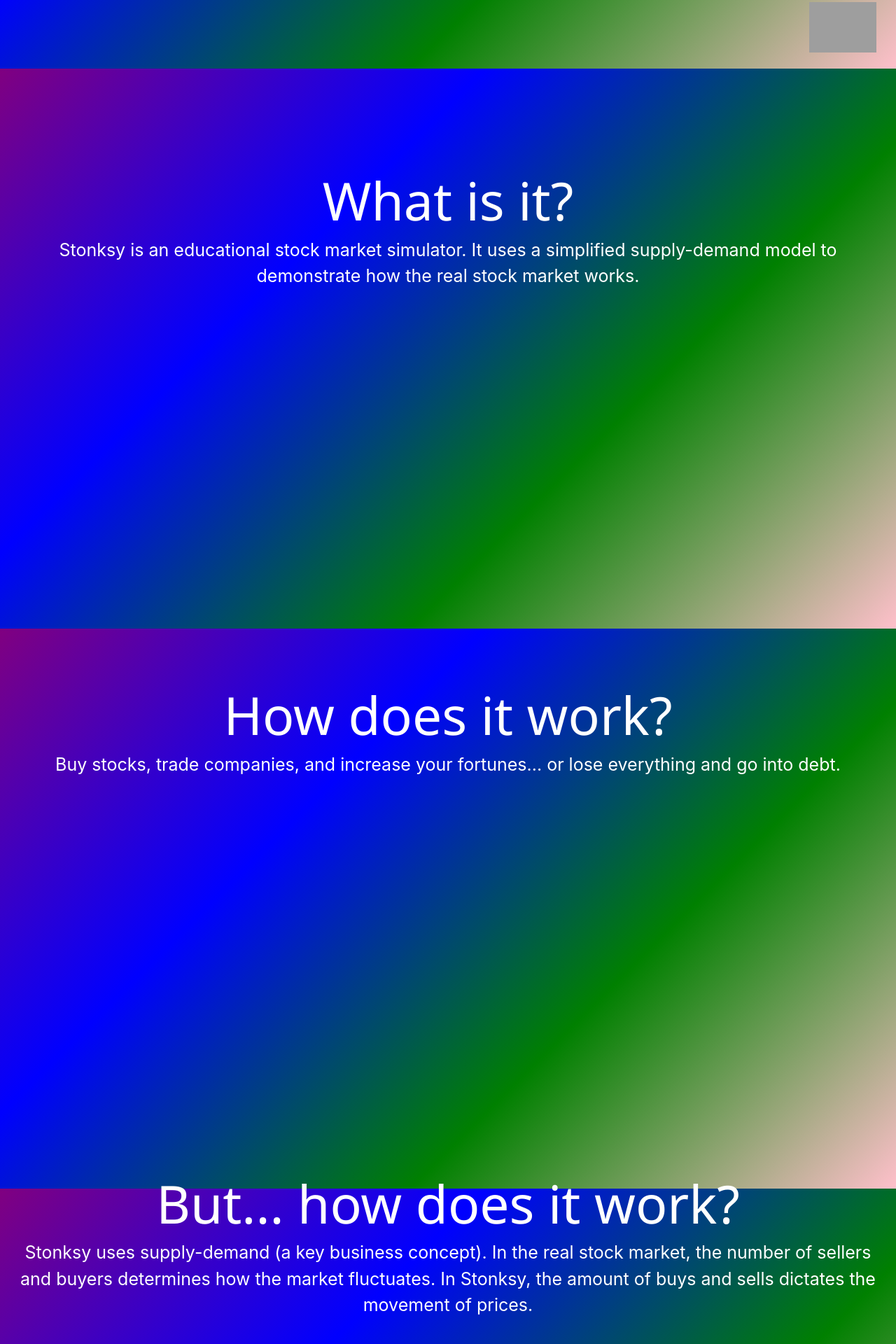
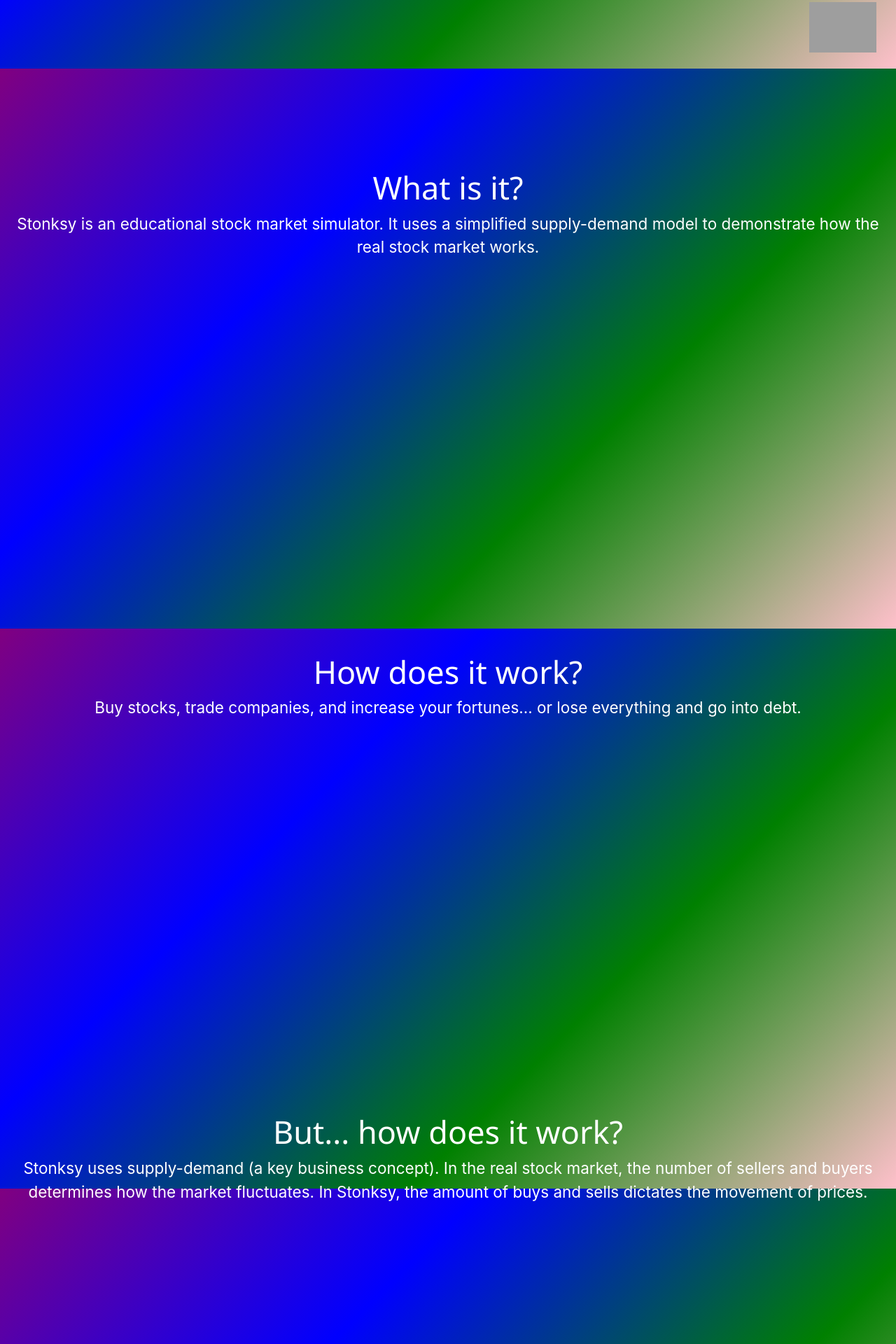
Before and after one commit to rockwillck/stonksy, a Flask app: page / in a window 1280 px wide. Shown: the part 702-2622 px from the top of the page at 70% size. Run offline with Flask 2, Linux system fonts and the light colour scheme; some libraries are stand-ins or nearby versions; grey boxes are pictures that could not be loaded.

Commit message:
Slight changes

```diff
--- a/templates/index.html
+++ b/templates/index.html
@@ -7,7 +7,7 @@
         text-align:center;
     }
     h3 {
-        font-size:500%;
+        font-size:300%;
         text-align:center;
     }
     h5 {
@@ -15,7 +15,7 @@
         text-align:center;
     }
     p {
-        font-size:25px;
+        font-size:150%;
         text-align:center;
     }
 </style>
```
